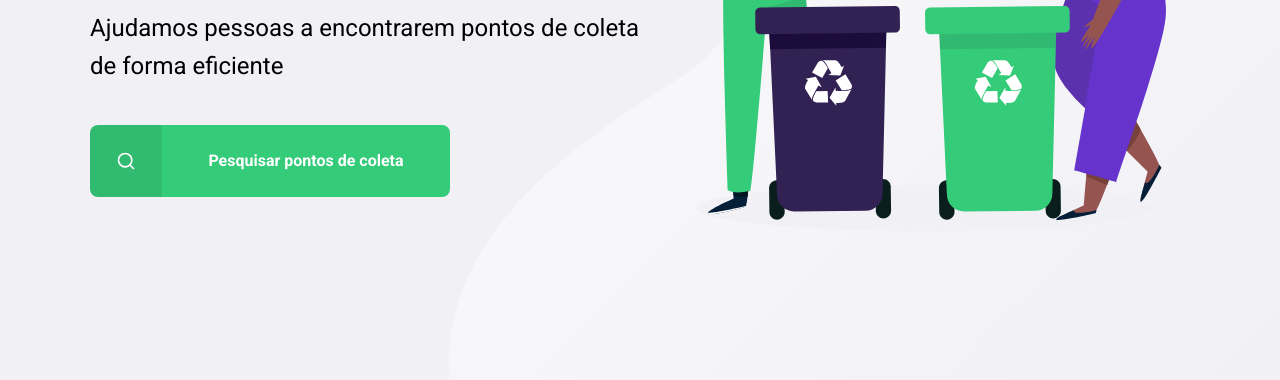
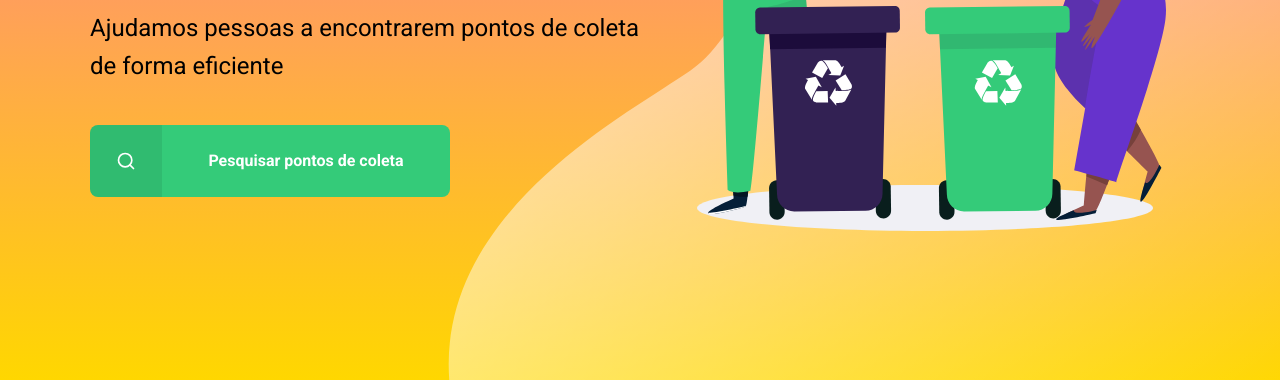
Before and after one commit to Wesleygmssa/-NLW-1-start-collect-week, a plain HTML site: page index.html in a window 1280 px wide. Shown: the part 420-800 px from the top of the page. Drawn offline with Linux system fonts and the light colour scheme.

Commit message:
atualizando dados

```diff
--- a/styles/main.css
+++ b/styles/main.css
@@ -12,7 +12,7 @@
 html {font-family: Roboto, sans-serif;}
 
 body{
-    background: #f0f0f5;
+    background-image: linear-gradient(#ff62be, gold);
     -webkit-font-smoothing: antialiased;
 
 }
```
Also changed, not shown: 02.PNG (added), 1 other file.
